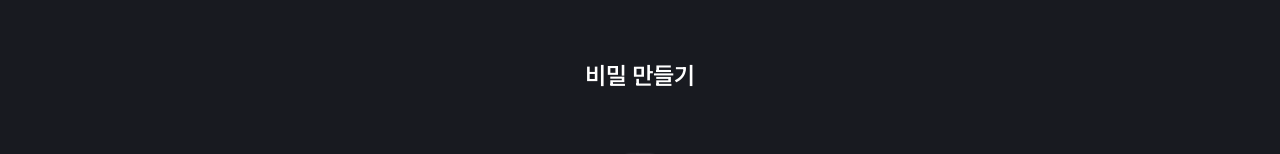
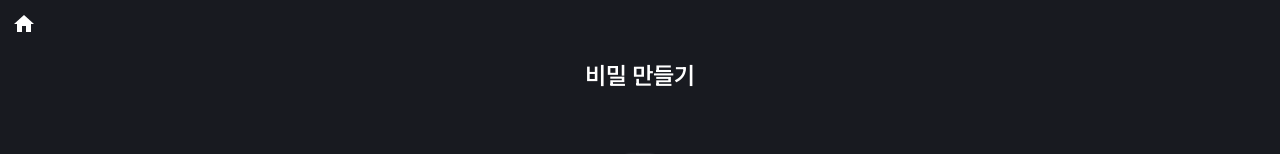
Before and after one commit to awesomemin/click-my-secret, a Next.js app: page /secret/make in a window 1280 px wide. Shown: the top 154 px of the page. Built offline with nearby package versions, Linux system fonts and the light colour scheme; a web font is replaced by a local one.

Commit message:
비밀 만들기 페이지에 홈 버튼 추가

```diff
--- a/src/app/secret/make/page.tsx
+++ b/src/app/secret/make/page.tsx
@@ -4,7 +4,7 @@ import Image from 'next/image';
 import envelope from '@/../public/envelope.png';
 import { Gamja_Flower } from 'next/font/google';
 import { useState } from 'react';
-import { MdArrowBack, MdLightbulb, MdGroups } from 'react-icons/md';
+import { MdArrowBack, MdLightbulb, MdGroups, MdHome } from 'react-icons/md';
 import { useRouter } from 'next/navigation';
 
 const gamja = Gamja_Flower({
@@ -63,6 +63,12 @@ export default function SecretMake() {
         </h1>
         {step === 1 ? (
           <>
+            <MdHome
+              className="absolute top-3 left-3 w-6 h-6"
+              onClick={() => {
+                router.push('/');
+              }}
+            />
             <Image
               src={envelope}
               alt="image of envelope"
```
